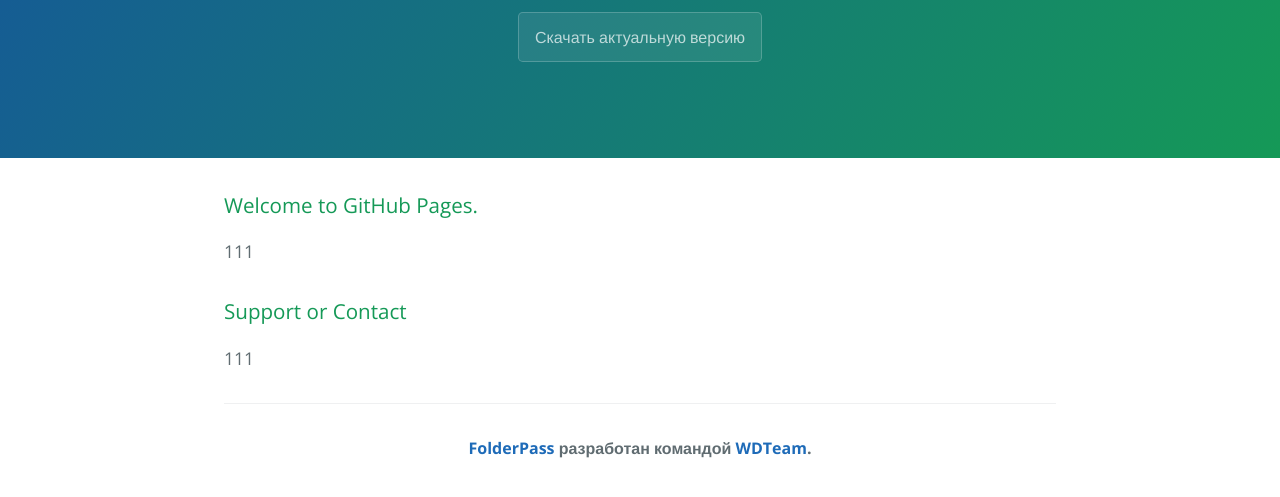
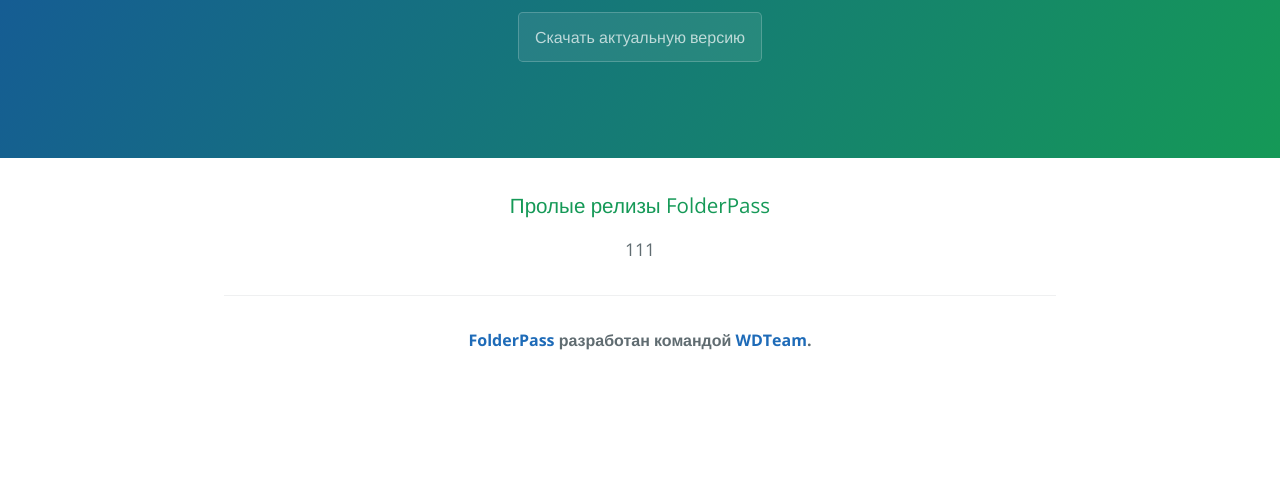
Before and after one commit to folderpass/releases, a plain HTML site: page index.html in a window 1280 px wide. Shown: the part 225-722 px from the top of the page. Drawn offline with nearby package versions, Linux system fonts and the light colour scheme.

Commit message:
Update index.html

```diff
--- a/index.html
+++ b/index.html
@@ -18,15 +18,9 @@
 
     <section class="main-content">
       <h3>
-<a id="welcome-to-github-pages" class="anchor" href="#welcome-to-github-pages" aria-hidden="true"><span aria-hidden="true" class="octicon octicon-link"></span></a>Welcome to GitHub Pages.</h3>
+<center><a id="welcome-to-github-pages" class="anchor" href="#welcome-to-github-pages" aria-hidden="true"><span aria-hidden="true" class="octicon octicon-link"></span></a>Пролые релизы FolderPass</h3><center>
 
 <p>111</p>
-
-<h3>
-<a id="support-or-contact" class="anchor" href="#support-or-contact" aria-hidden="true"><span aria-hidden="true" class="octicon octicon-link"></span></a>Support or Contact</h3>
-
-<p>111</p>
-
       <footer class="site-footer">
         <center><span class="site-footer-owner"><a href="https://github.com/folderpass/releases">FolderPass</a> разработан командой <a href="https://vk.com/world_droid_team">WDTeam</a>.</span><center>
       </footer>
```
